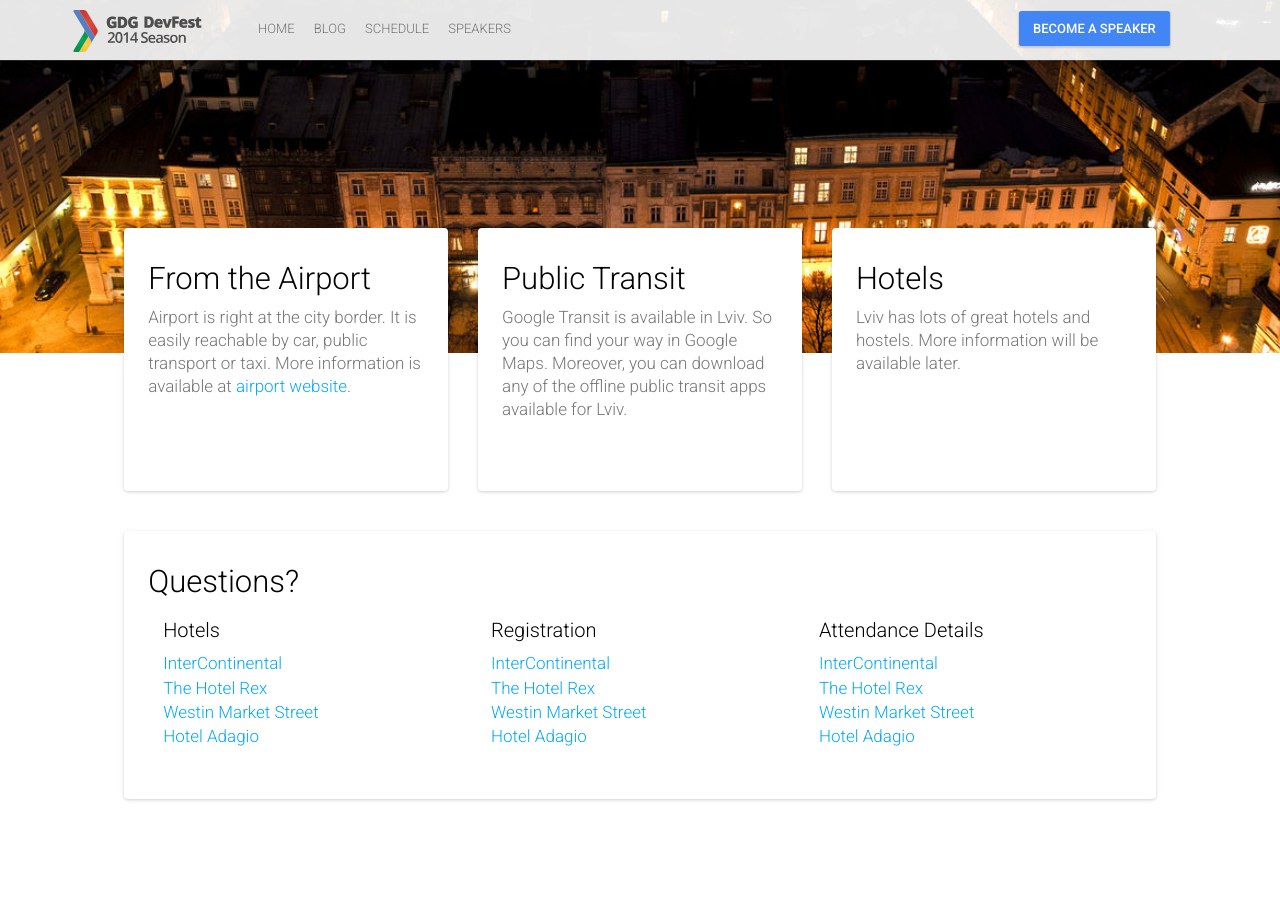
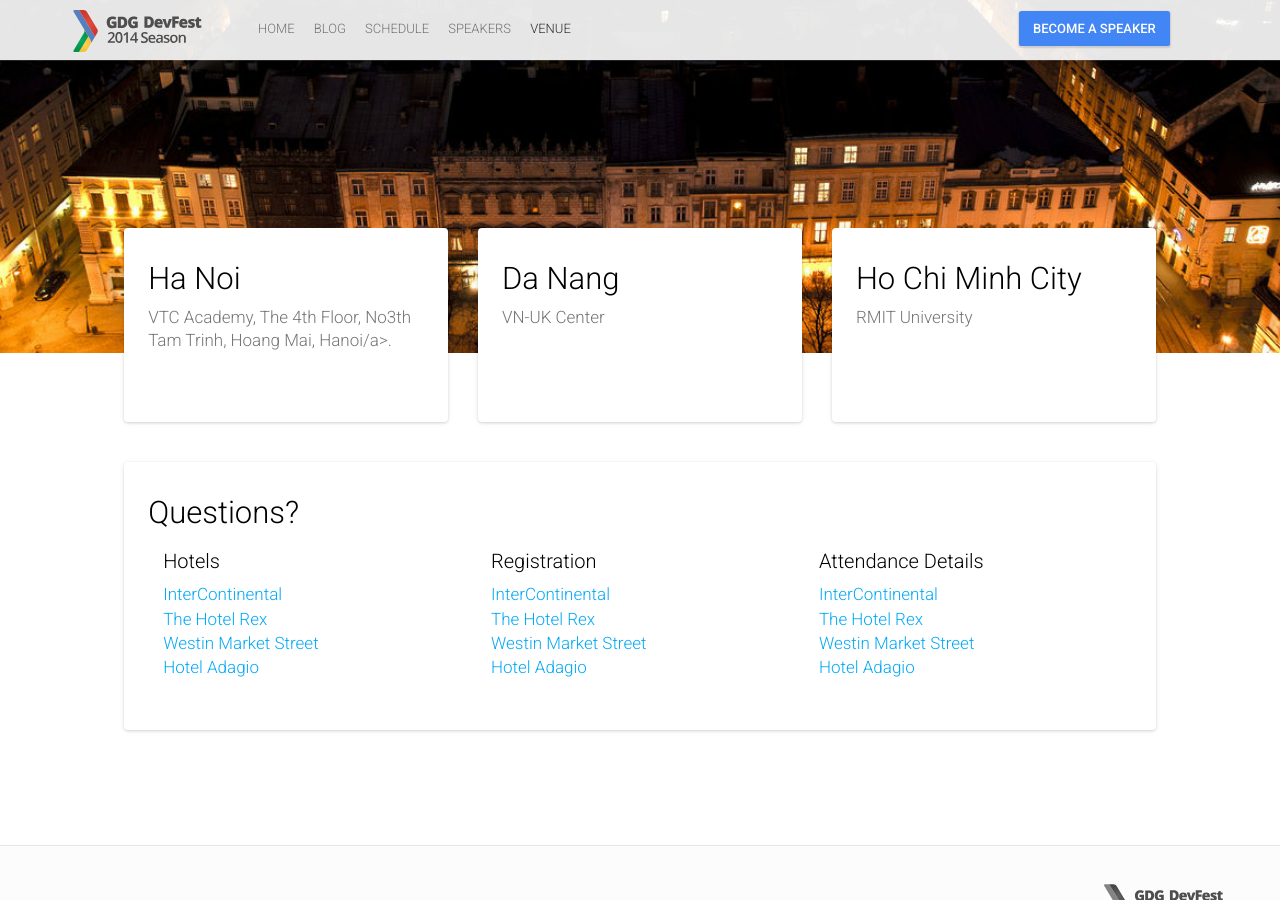
Before and after one commit to hungle90/hanoi, a Jekyll site: the page built from logistics.html, in a window 1280 px wide and 900 px high, scrolled down 1154 px. Built offline with Jekyll 4.4.1, drawn with Linux system fonts in a browser that asks for light colours; nearby versions of some CDN libraries; comment, search, counter and statistics services are not loaded.

Commit message:
Update change 45

```diff
--- a/_config.yml
+++ b/_config.yml
@@ -46,6 +46,7 @@
  - {permalink: "/blog/", text: "Blog"}
  - {permalink: "/schedule/", text: "Schedule"}
  - {permalink: "/speakers/", text: "Speakers"}
+ - {permalink: "/logistics/", text: "Venue"}
 
 
 bottomNavigationLinks:
@@ -222,9 +223,9 @@
 directionDetailsImage: "direction-details.jpg"
 directionDetailsTitle: "Get around Lviv"
 directionDetailsCards:
- - {title: "From the Airport", information: 'Airport is right at the city border. It is easily reachable by car, public transport or taxi. More information is available at <a href="http://lwo.aero/en/transport">airport website</a>.'}
- - {title: "Public Transit", information: 'Google Transit is available in Lviv. So you can find your way in Google Maps. Moreover, you can download any of the offline public transit apps available for Lviv.'}
- - {title: "Hotels", information: 'Lviv has lots of great hotels and hostels. More information will be available later.'}
+ - {title: "Ha Noi", information: 'VTC Academy, The 4th Floor, No3th Tam Trinh, Hoang Mai, Hanoi/a>.'}
+ - {title: "Da Nang", information: 'VN-UK Center'}
+ - {title: "Ho Chi Minh City", information: 'RMIT University'}
 directionDetailsWideCards:
  -
   title: "Questions?"
```
